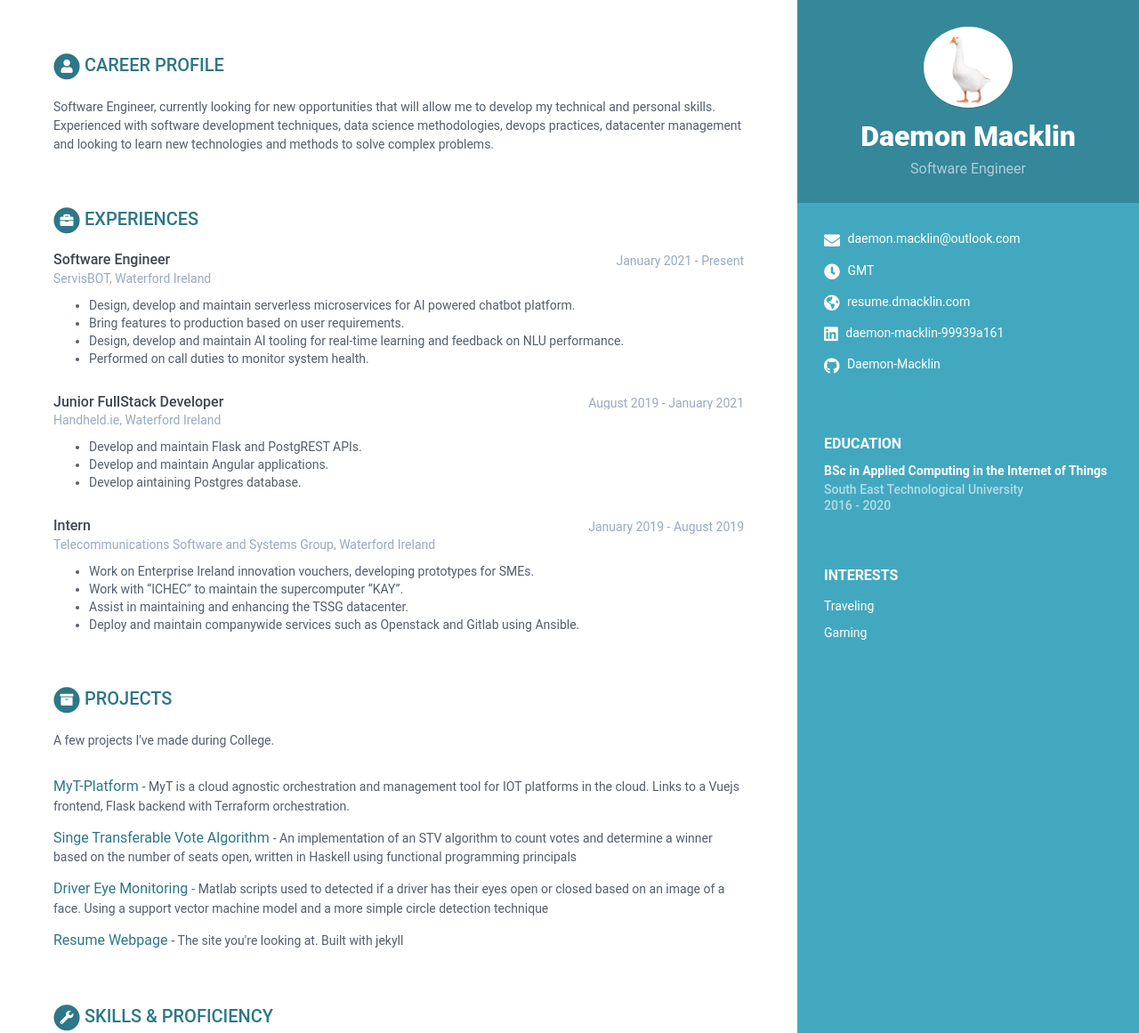
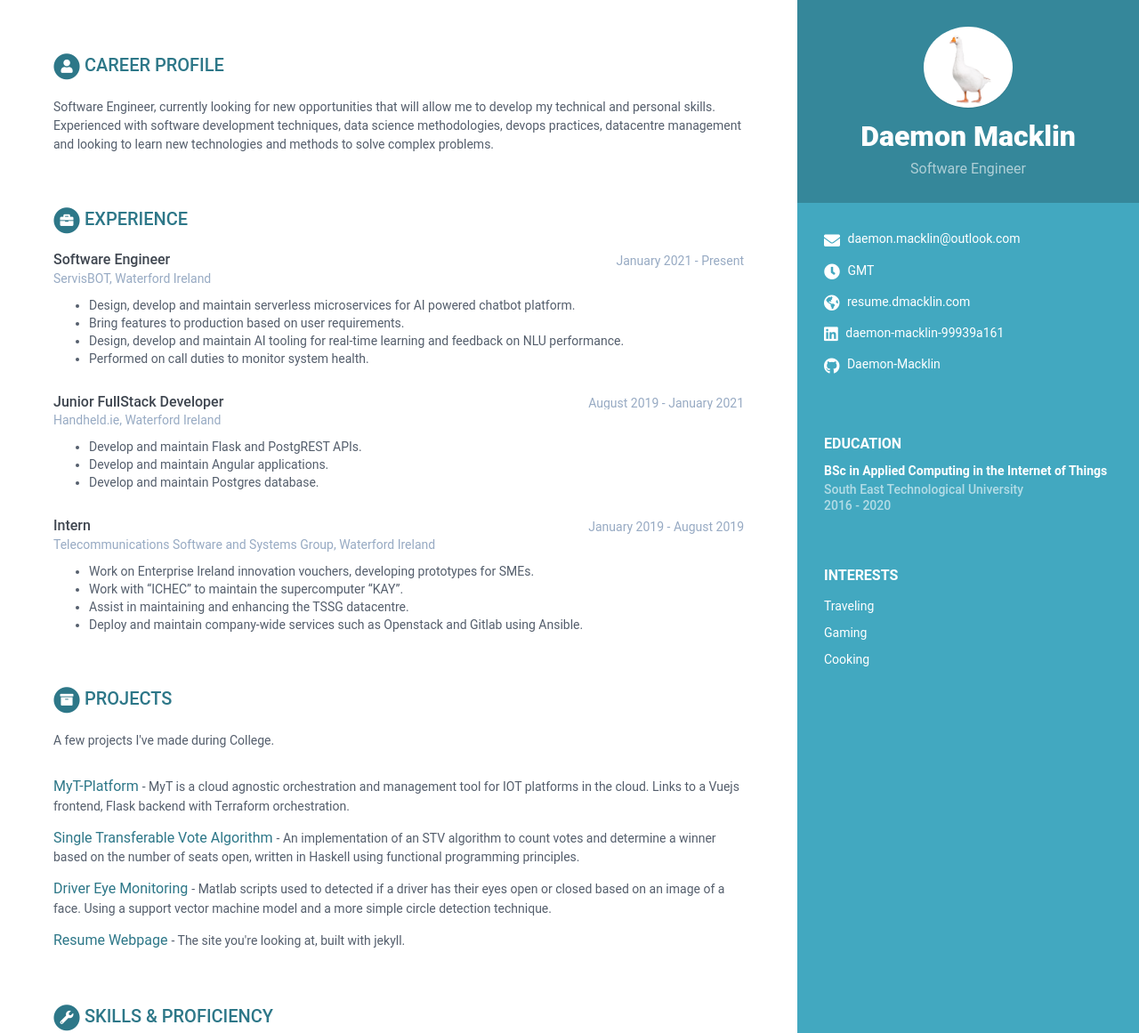
Before and after one commit to Daemon-Macklin/Daemon-Macklin.github.io, a Jekyll site: the page built from print.html, in a window 1280 px wide. Shown: the top 1161 px of the page at 89% size. Built offline with Jekyll 4.4.1, drawn with Linux system fonts in a browser that asks for light colours.

Commit message:
fixing spellings

```diff
--- a/_data/data.yml
+++ b/_data/data.yml
@@ -27,13 +27,17 @@ sidebar:
         - item: Gaming
           link:
 
+        - item: Cooking
+          link:
+
+
 
 career-profile:
     title: Career Profile
     summary: |
         Software Engineer, currently looking for new opportunities that will allow me to develop my technical and personal skills.
         Experienced with software development techniques, data science methodologies, devops practices,
-        datacenter management and looking to learn new technologies and methods to solve complex problems.
+        datacentre management and looking to learn new technologies and methods to solve complex problems.
 education:
     title: Education
     info:
@@ -43,7 +47,7 @@ education:
         details: |
           Achived a first class honours. Studied various computer science subjects giving me a solid foundation with which to start my career.
 experiences:
-    title: Experiences
+    title: Experience
     info:
       - role: Software Engineer
         time: January 2021 - Present
@@ -59,15 +63,15 @@ experiences:
         details: |
             - Develop and maintain Flask and PostgREST APIs.
             - Develop and maintain Angular applications.
-            - Develop aintaining Postgres database.
+            - Develop and maintain Postgres database.
       - role: Intern
         time: January 2019 - August 2019
         company: Telecommunications Software and Systems Group, Waterford Ireland
         details: |
             - Work on Enterprise Ireland innovation vouchers, developing prototypes for SMEs.
             - Work with “ICHEC” to maintain the supercomputer “KAY”.
-            - Assist in maintaining and enhancing the TSSG datacenter.
-            - Deploy and maintain companywide services such as Openstack and Gitlab using Ansible.
+            - Assist in maintaining and enhancing the TSSG datacentre.
+            - Deploy and maintain company-wide services such as Openstack and Gitlab using Ansible.
 projects:
     title: Projects
     intro: >
@@ -77,17 +81,17 @@ projects:
         link: "https://github.com/Daemon-Macklin/MyT-Platform"
         tagline: MyT is a cloud agnostic orchestration and management tool for IOT platforms in the cloud. Links to a Vuejs frontend, Flask backend with Terraform orchestration.
 
-      - title: Singe Transferable Vote Algorithm
+      - title: Single Transferable Vote Algorithm
         link: "https://github.com/Daemon-Macklin/STValgorithm"
-        tagline: An implementation of an STV algorithm to count votes and determine a winner based on the number of seats open, written in Haskell using functional programming principals
+        tagline: An implementation of an STV algorithm to count votes and determine a winner based on the number of seats open, written in Haskell using functional programming principles.
 
       - title: Driver Eye Monitoring
         link: "https://github.com/Daemon-Macklin/Driver-Eye-Monitoring"
-        tagline: Matlab scripts used to detected if a driver has their eyes open or closed based on an image of a face. Using a support vector machine model and a more simple circle detection technique
+        tagline: Matlab scripts used to detected if a driver has their eyes open or closed based on an image of a face. Using a support vector machine model and a more simple circle detection technique.
 
       - title: Resume Webpage
         link: "https://github.com/Daemon-Macklin/Daemon-Macklin.github.io"
-        tagline: The site you're looking at. Built with jekyll
+        tagline: The site you're looking at, built with jekyll.
 
 skills:
     title: Skills &amp; Proficiency
```
